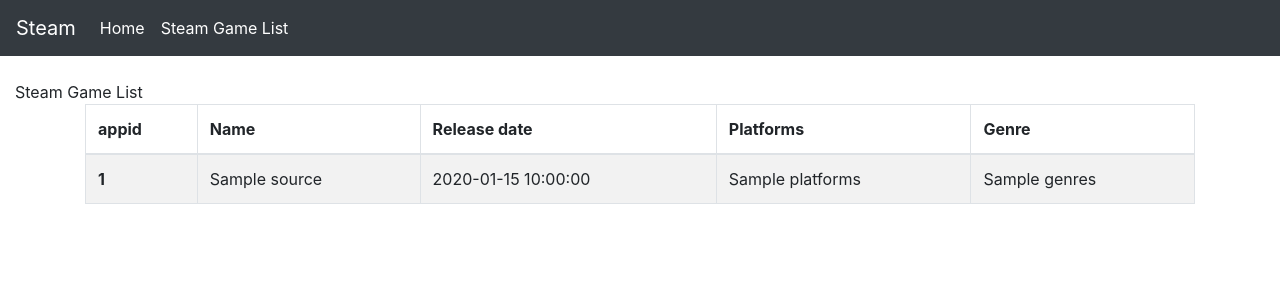
After one commit to stonners/ProjetIndustriel, a PHP site: template back/steamback/templates/steam/steamgamelist.html.twig in a window 1280 px wide. The commit adds this page. Shown: the top 300 px of the page. Run offline with PHP 8.4, Linux system fonts and the light colour scheme; the template is opened without the code that fills it: most values are stand-ins (such as "Sample title", 1, 10 or a date in 2020); some libraries are stand-ins or nearby versions.

Commit message:
Récupération de 2 jeux

```diff
--- a/back/steamback/config/routing.php
+++ b/back/steamback/config/routing.php
@@ -3,8 +3,10 @@
 use App\Action\Home;
 use App\Action\User;
 use App\Core\Routing\Route;
+use App\Action\SteamGame;
 
 return [
     new Route('/', Home::class, 'GET'),
     new Route('/user/{userName}', User::class, 'GET'),
+    new Route('/steamlist', SteamGame::class, 'GET'),
 ];
--- a/back/steamback/templates/layout.html.twig
+++ b/back/steamback/templates/layout.html.twig
@@ -1,7 +1,7 @@
 <!DOCTYPE html>
 <html>
 <head>
-    <title>{% block title %}Quizz{% endblock %}</title>
+    <title>{% block title %}Steam{% endblock %}</title>
     <meta charset="utf-8">
 
     <link href="/css/bootstrap.min.css" rel="stylesheet">
@@ -11,7 +11,7 @@
 </head>
 <body class="d-flex flex-column h-100">
     <nav class="navbar navbar-expand-md navbar-dark fixed-top bg-dark">
-        <a class="navbar-brand" href="#">Quizz</a>
+        <a class="navbar-brand" href="#">Steam</a>
 
         <button class="navbar-toggler" type="button" data-toggle="collapse" data-target="#navbarCollapse" aria-controls="navbarCollapse" aria-expanded="false" aria-label="Toggle navigation">
             <span class="navbar-toggler-icon"></span>
@@ -23,7 +23,7 @@
                     <a class="nav-link" href="..">Home<span class="sr-only">(current)</span></a>
                 </li>
                 <li class="nav-item active">
-                    <a class="nav-link" href="..">Steam Game List<span class="sr-only">(current)</span></a>
+                    <a class="nav-link" href="../steamlist">Steam Game List<span class="sr-only">(current)</span></a>
                 </li>
 
             </ul>
--- /dev/null
+++ b/back/steamback/templates/steam/steamgamelist.html.twig
@@ -0,0 +1,33 @@
+{% extends 'layout.html.twig' %}
+
+{% block title %}Steam Game List{% endblock %}
+
+{% block body %}
+    <div class="container-fluid">
+        Steam Game List
+    </div>
+<div class="container">
+    <table class="table table-bordered table-striped">
+        <thead>
+        <tr>
+            <th scope="col">appid</th>
+            <th scope="col">Name</th>
+            <th scope="col">Release date</th>
+            <th scope="col">Platforms</th>
+            <th scope="col">Genre</th>
+        </tr>
+        </thead>
+        <tbody>
+        {% for game in games %}
+            <tr>
+                <th scope="row">{{ game._source.appid }}</th>
+                <td>{{ game._source.name }}</td>
+                <td>{{ game._source.release_date }}</td>
+                <td>{{ game._source.platforms }}</td>
+                <td>{{ game._source.genres }}</td>
+            </tr>
+        {% endfor %}
+        </tbody>
+    </table>
+</div>
+{% endblock %}
```
Also changed, not shown: back/steamback/app/Action/SteamGame.php (added, +33 -0 lines), back/steamback/app/Core/Connection/Connection.php (added, +31 -0 lines), back/steamback/composer.json (+6 -1 lines), 1 other file.
